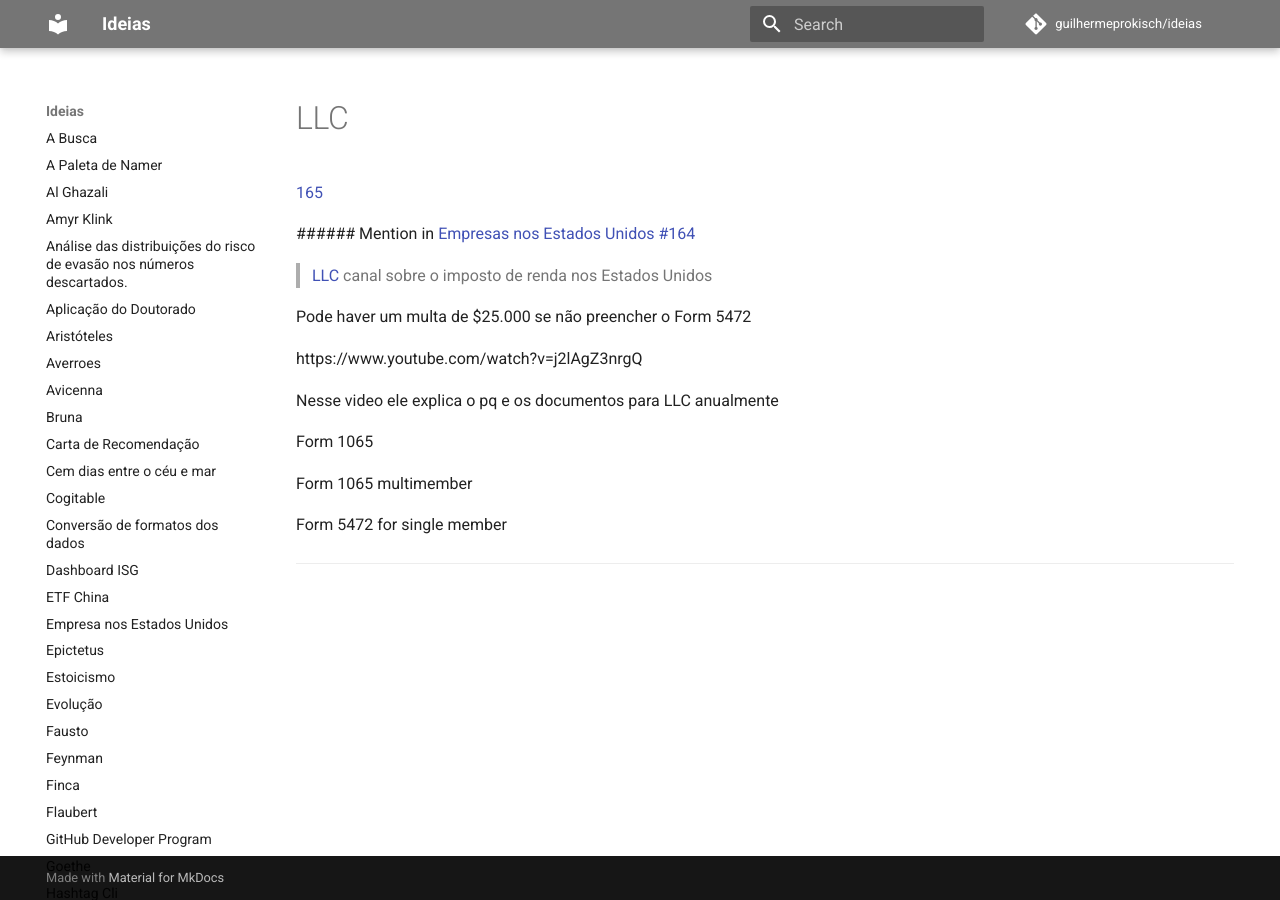
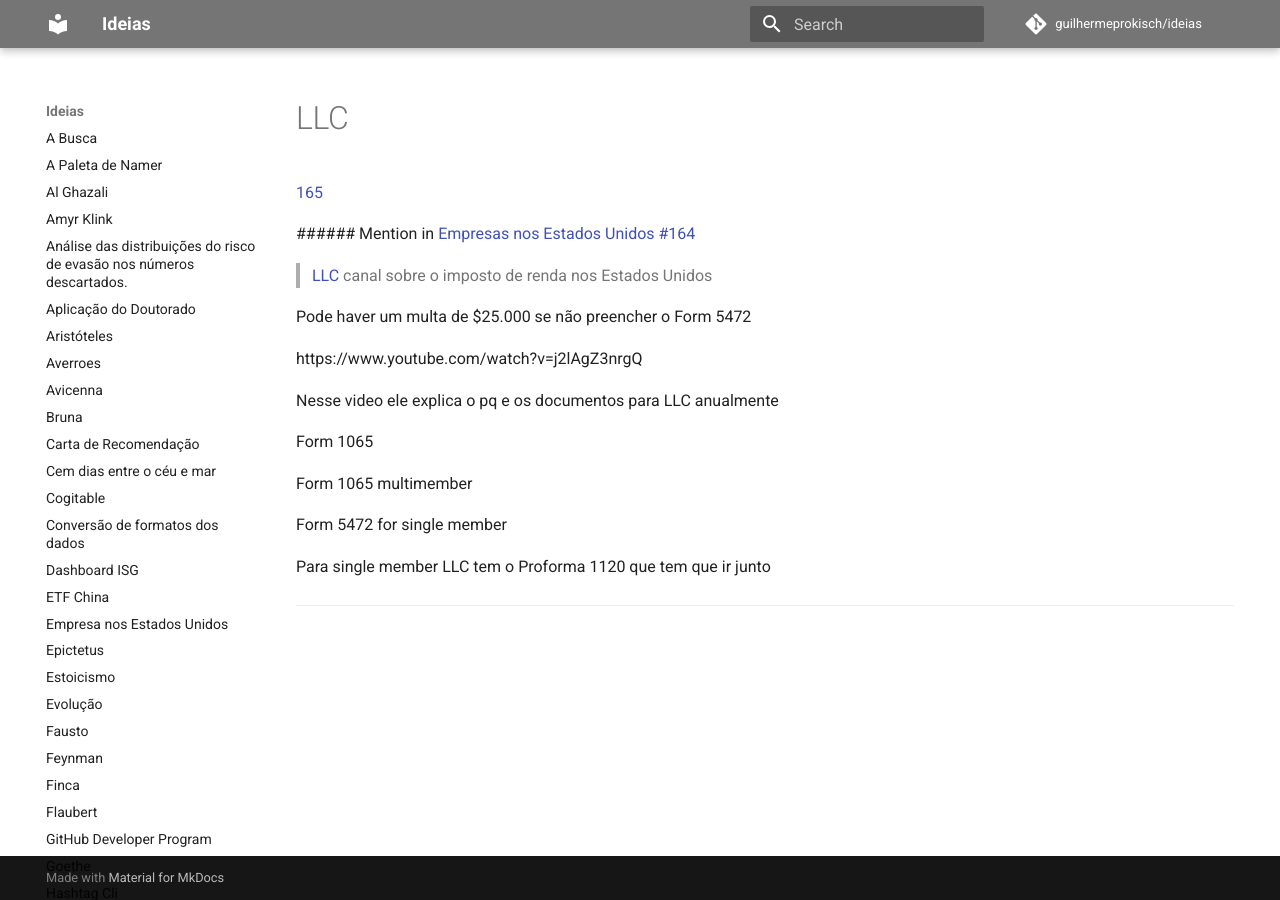
Before and after one commit to guilhermeprokisch/guilherme, an MkDocs documentation site: the page built from docs/LLC.md, in a window 1280 px wide. Built offline with MkDocs 1.6.1 and Material for MkDocs 9.7.7, drawn with Linux system fonts in a browser that asks for light colours; comment, search, counter and statistics services are not loaded.

```diff
--- a/docs/LLC.md
+++ b/docs/LLC.md
@@ -25,4 +25,7 @@ Form 1065 multimember
 
 Form 5472 for single member
 
+
+Para single member LLC tem o Proforma 1120 que tem que ir junto
+
 -------------------------------------------------------------------------------
```
